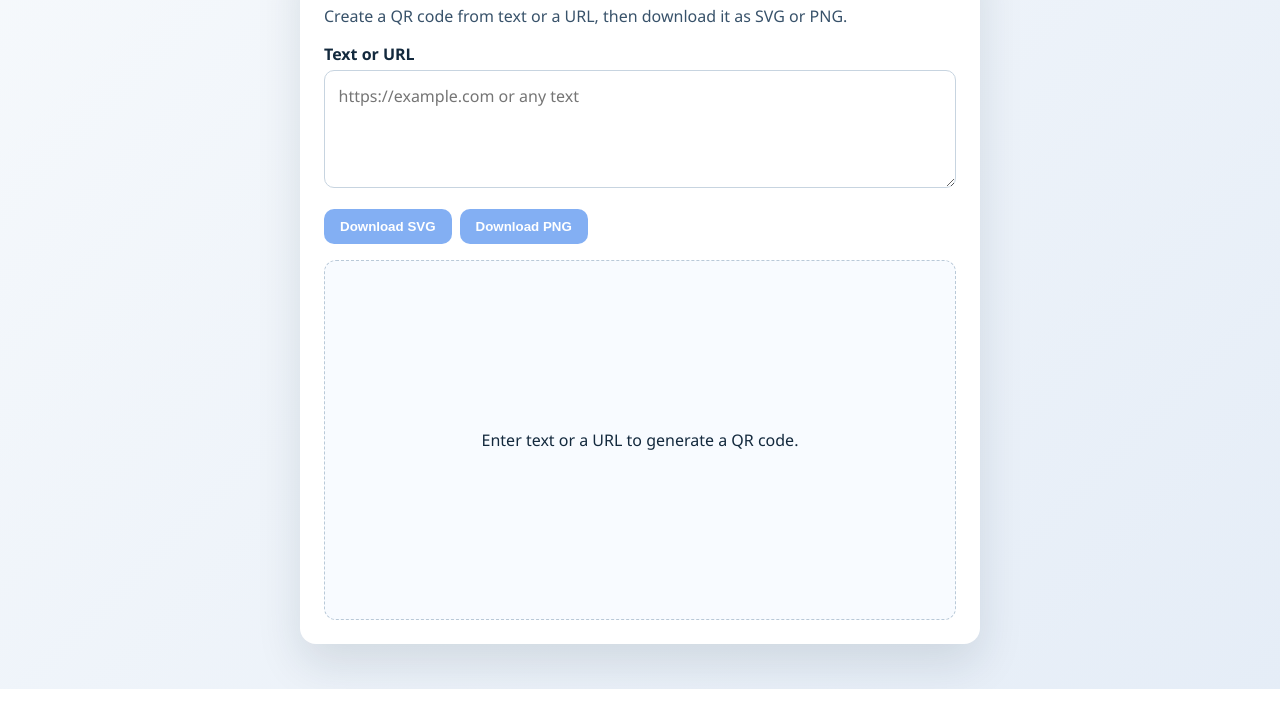
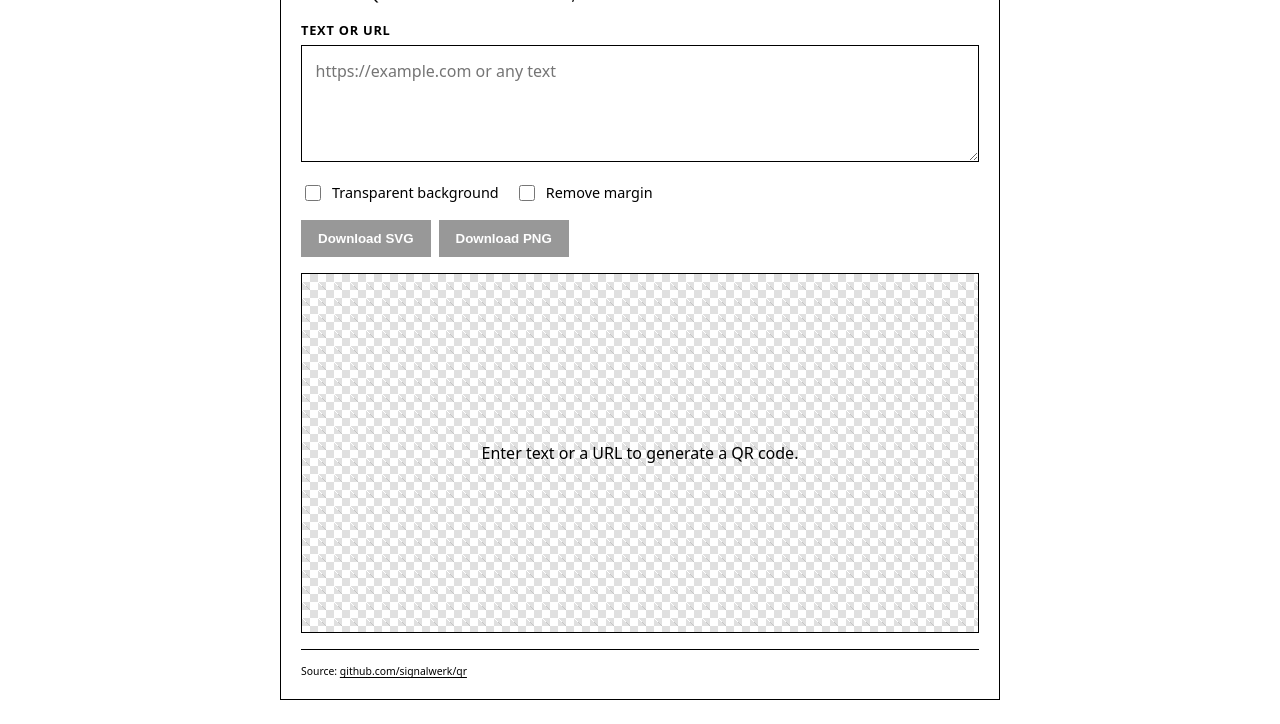
Before and after one commit to signalwerk/qr, a website built with Vite: page index.html in a window 1280 px wide. Shown: the part 111-835 px from the top of the page. Before the commit the page ends 800 px from the top, so only its background shows below. Built offline with nearby package versions, Linux system fonts and the light colour scheme; a web font is replaced by a local one.

Commit message:
MOD: adjust style and options

```diff
--- a/index.html
+++ b/index.html
@@ -3,6 +3,14 @@
   <head>
     <meta charset="UTF-8" />
     <meta name="viewport" content="width=device-width, initial-scale=1.0" />
+    <link
+      href="https://fonts.signalwerk.ch/css/latest/family=Work+Sans:ital,wght@0,100..900;1,100..900.css"
+      rel="stylesheet"
+    />
+    <link
+      href="https://fonts.signalwerk.ch/css/latest/family=IBM+Plex+Mono:ital,wght@0,400..700;1,400..700.css"
+      rel="stylesheet"
+    />
     <title>QR Generator</title>
   </head>
   <body>
@@ -18,6 +26,17 @@
           rows="4"
         ></textarea>
 
+        <div class="options">
+          <label class="option" for="transparent-bg">
+            <input id="transparent-bg" type="checkbox" />
+            Transparent background
+          </label>
+          <label class="option" for="no-margin">
+            <input id="no-margin" type="checkbox" />
+            Remove margin
+          </label>
+        </div>
+
         <div class="actions">
           <button id="download-svg-btn" type="button" disabled>Download SVG</button>
           <button id="download-png-btn" type="button" disabled>Download PNG</button>
@@ -26,6 +45,15 @@
         <div class="result">
           <div id="qr-preview" aria-live="polite"></div>
         </div>
+
+        <footer class="footer">
+          <small>
+            Source:
+            <a href="https://github.com/signalwerk/qr" target="_blank" rel="noopener noreferrer">
+              github.com/signalwerk/qr
+            </a>
+          </small>
+        </footer>
       </section>
     </main>
     <script type="module" src="/src/main.js"></script>
--- a/src/main.js
+++ b/src/main.js
@@ -4,6 +4,8 @@ import QRCode from "qrcode";
 const input = document.querySelector("#qr-input");
 const downloadSvgButton = document.querySelector("#download-svg-btn");
 const downloadPngButton = document.querySelector("#download-png-btn");
+const transparentBackgroundCheckbox = document.querySelector("#transparent-bg");
+const noMarginCheckbox = document.querySelector("#no-margin");
 const preview = document.querySelector("#qr-preview");
 
 let latestSvg = "";
@@ -41,6 +43,18 @@ function showLoading() {
     '<div class="loading"><span class="spinner" aria-hidden="true"></span><p class="hint">Generating QR code...</p></div>';
 }
 
+function getQrOptions() {
+  return {
+    errorCorrectionLevel: "M",
+    margin: noMarginCheckbox.checked ? 0 : 1,
+    width: 320,
+    color: {
+      dark: "#000000FF",
+      light: transparentBackgroundCheckbox.checked ? "#0000" : "#FFFFFFFF",
+    },
+  };
+}
+
 async function generateQr(value, version) {
   if (!value) {
     showHint();
@@ -48,11 +62,7 @@ async function generateQr(value, version) {
   }
 
   try {
-    const options = {
-      errorCorrectionLevel: "M",
-      margin: 1,
-      width: 320,
-    };
+    const options = getQrOptions();
 
     latestSvg = await QRCode.toString(value, { ...options, type: "svg" });
     latestPngDataUrl = await QRCode.toDataURL(value, {
@@ -125,5 +135,7 @@ input.addEventListener("keydown", (event) => {
 });
 
 input.addEventListener("input", scheduleGenerate);
+transparentBackgroundCheckbox.addEventListener("change", scheduleGenerate);
+noMarginCheckbox.addEventListener("change", scheduleGenerate);
 
 showHint();
--- a/src/style.css
+++ b/src/style.css
@@ -1,16 +1,31 @@
 :root {
-  font-family: "Avenir Next", "Segoe UI", sans-serif;
-  color: #13293d;
-  background: linear-gradient(135deg, #f6f9fc 0%, #e5edf7 100%);
+  --color-bg: #ffffff;
+  --color-text: #000000;
+  --color-border: #000000;
+  --color-accent: #000000;
+  --color-accent-hover: #ffffff;
+  --color-accent-muted: rgba(0, 0, 0, 0.12);
+  --font-sans: "Work Sans", system-ui, sans-serif;
+  --font-mono: "IBM Plex Mono", monospace;
 }
 
-* {
+*,
+*::before,
+*::after {
   box-sizing: border-box;
+}
+
+html {
+  -webkit-font-smoothing: antialiased;
+  -moz-osx-font-smoothing: grayscale;
 }
 
 body {
   margin: 0;
   min-height: 100vh;
+  font-family: var(--font-sans);
+  color: var(--color-text);
+  background: var(--color-bg);
 }
 
 .page {
@@ -21,36 +36,67 @@ body {
 }
 
 .card {
-  width: min(680px, 100%);
-  background: #ffffff;
-  border-radius: 16px;
-  padding: 1.5rem;
-  box-shadow: 0 20px 45px rgba(19, 41, 61, 0.12);
+  width: min(720px, 100%);
+  border: 1px solid var(--color-border);
+  background: var(--color-bg);
+  padding: 1.25rem;
 }
 
 h1 {
   margin: 0;
-  font-size: 1.8rem;
+  font-size: 2rem;
+  letter-spacing: -0.02em;
 }
 
 .subtitle {
-  margin: 0.5rem 0 1rem;
-  color: #38526a;
+  margin: 0.4rem 0 1rem;
 }
 
 label {
   display: block;
   margin-bottom: 0.35rem;
-  font-weight: 700;
+  font-weight: 600;
+  text-transform: uppercase;
+  letter-spacing: 0.06em;
+  font-size: 0.8rem;
 }
 
 textarea {
   width: 100%;
   padding: 0.85rem;
-  border: 1px solid #c7d4e0;
-  border-radius: 10px;
+  border: 1px solid var(--color-border);
+  font: inherit;
   resize: vertical;
-  font: inherit;
+  min-height: 90px;
+}
+
+textarea:focus-visible {
+  outline: 2px solid var(--color-border);
+  outline-offset: 1px;
+}
+
+.options {
+  display: flex;
+  flex-wrap: wrap;
+  gap: 1rem;
+  margin-top: 0.9rem;
+}
+
+.option {
+  margin: 0;
+  display: inline-flex;
+  align-items: center;
+  gap: 0.5rem;
+  font-size: 0.9rem;
+  text-transform: none;
+  letter-spacing: 0;
+  font-weight: 500;
+}
+
+.option input {
+  width: 1rem;
+  height: 1rem;
+  accent-color: var(--color-accent);
 }
 
 .actions {
@@ -61,34 +107,45 @@ textarea {
 }
 
 button {
-  border: 0;
-  border-radius: 10px;
+  border: 1px solid var(--color-border);
   padding: 0.65rem 1rem;
   cursor: pointer;
-  font-weight: 700;
-  background: #1f6feb;
-  color: #fff;
+  font-weight: 600;
+  background: var(--color-accent);
+  color: var(--color-accent-hover);
+  transition: background 0.15s ease, color 0.15s ease;
+}
+
+button:hover:not(:disabled) {
+  background: var(--color-accent-hover);
+  color: var(--color-accent);
 }
 
 button:disabled {
   cursor: not-allowed;
-  opacity: 0.55;
+  opacity: 0.4;
 }
 
 .result {
-  border: 1px dashed #b9c9d8;
-  border-radius: 12px;
+  border: 1px solid var(--color-border);
   min-height: 360px;
   display: grid;
   place-items: center;
   padding: 1rem;
-  background: #f8fbff;
+  background-image:
+    linear-gradient(45deg, var(--color-accent-muted) 25%, transparent 25%),
+    linear-gradient(-45deg, var(--color-accent-muted) 25%, transparent 25%),
+    linear-gradient(45deg, transparent 75%, var(--color-accent-muted) 75%),
+    linear-gradient(-45deg, transparent 75%, var(--color-accent-muted) 75%);
+  background-size: 16px 16px;
+  background-position: 0 0, 0 8px, 8px -8px, -8px 0;
 }
 
 #qr-preview svg {
   width: min(320px, 100%);
   height: auto;
   display: block;
+  background: transparent;
 }
 
 .hint,
@@ -104,16 +161,33 @@ button:disabled {
 }
 
 .spinner {
-  width: 40px;
-  height: 40px;
-  border: 4px solid #c7d4e0;
-  border-top-color: #1f6feb;
+  width: 36px;
+  height: 36px;
+  border: 3px solid var(--color-accent-muted);
+  border-top-color: var(--color-accent);
   border-radius: 50%;
   animation: spin 0.8s linear infinite;
 }
 
 .error {
-  color: #b3261e;
+  font-weight: 600;
+}
+
+.footer {
+  margin-top: 1rem;
+  padding-top: 0.75rem;
+  border-top: 1px solid var(--color-border);
+  font-size: 0.78rem;
+}
+
+.footer a {
+  color: var(--color-text);
+  text-decoration-thickness: 1px;
+  text-underline-offset: 2px;
+}
+
+.footer a:hover {
+  text-decoration: none;
 }
 
 @keyframes spin {
@@ -128,7 +202,7 @@ button:disabled {
   }
 
   h1 {
-    font-size: 1.4rem;
+    font-size: 1.55rem;
   }
 
   .result {
```
